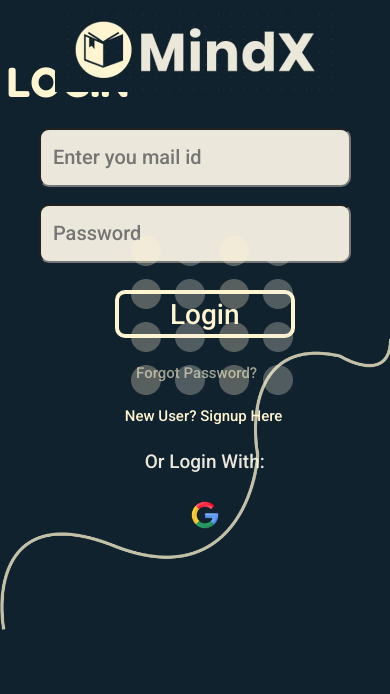
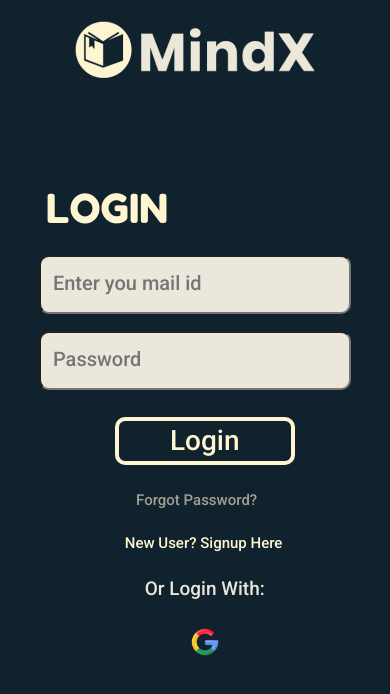
Before and after one commit to A2S-InnovateTech/mindx.github.io, a React (Create React App) app: page /login in a window 390 px wide. Shown: the top 694 px of the page. Built offline with nearby package versions, Linux system fonts and the light colour scheme; no server answers.

Commit message:
fixed mobile login and new signup field

```diff
--- a/src/components/Login.css
+++ b/src/components/Login.css
@@ -324,7 +324,7 @@ margin-top: 3vh;
 
     .left-p__login{
         margin-left: -30vw;
-        margin-top: -5vh;
+        margin-top: 10vh;
     }
 
     .form-1, .form-2{
@@ -353,6 +353,7 @@ margin-top: 3vh;
         position: none;
         right: 25vw!important;
         top: 28vh!important;
+        display: none;
     }
 
     .login__dots_2 {
@@ -365,6 +366,7 @@ margin-top: 3vh;
         right: 0vw;
         bottom: 55vw;
         position: absolute;
+        display: none;
     }
 
 
@@ -373,7 +375,7 @@ margin-top: 3vh;
     }
 
     .login__title{
-        margin-left: 30vw;
+        margin-left: 40vw;
         margin-top: 0px;
     }
 
--- a/src/components/Signup.css
+++ b/src/components/Signup.css
@@ -225,6 +225,8 @@ display: flex;
         display: none;
     }
 
+
+
     .title-s{
         margin-top: -20px;
     }
@@ -367,6 +369,8 @@ opacity: 0.6;
 .select-search__input{
     min-width: 460px;
     width: 35.5vw;
+    margin-top: 10px;
+    margin-left: 27vw;
 }
 
 .signup__dots_1{
```
